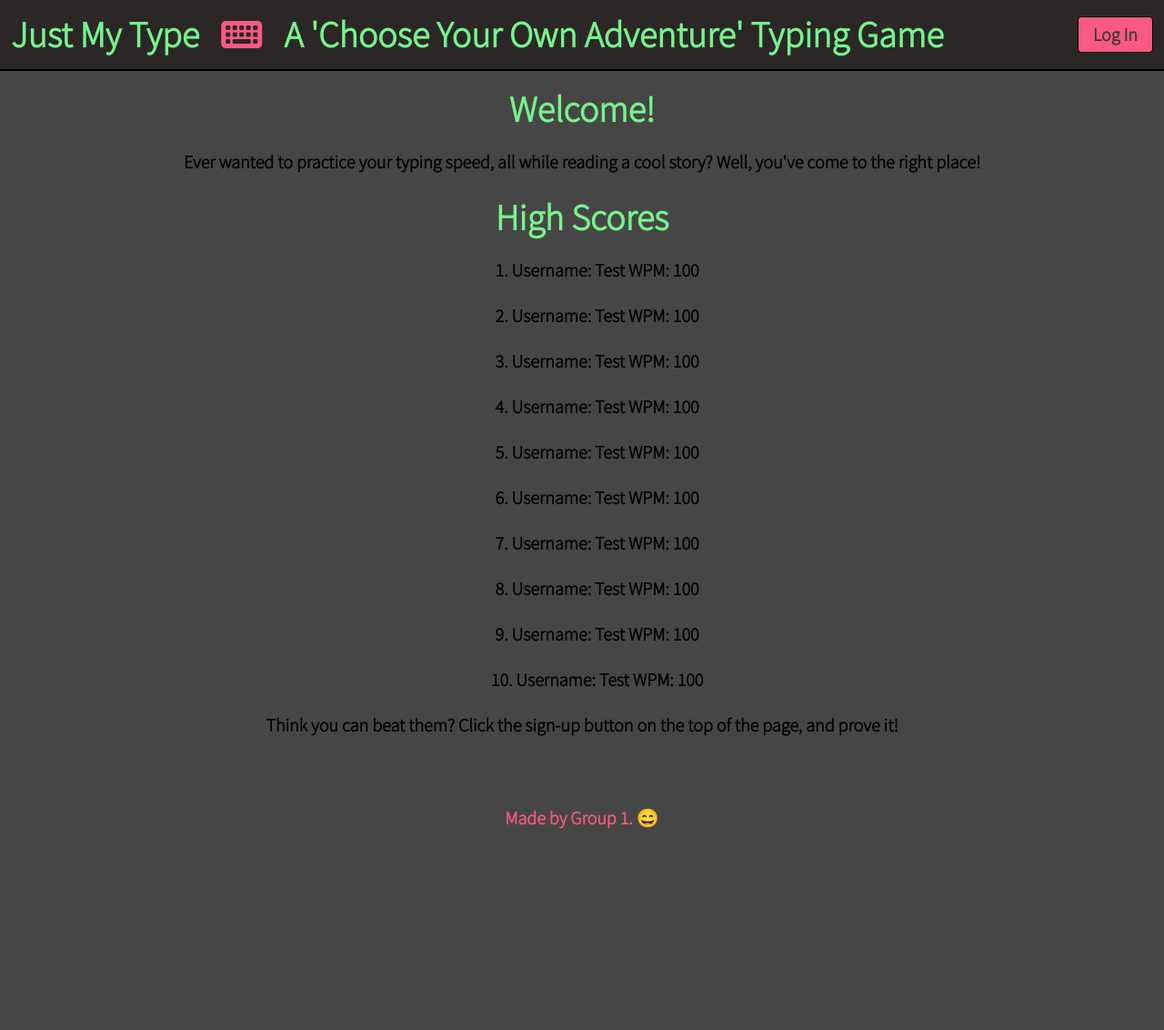
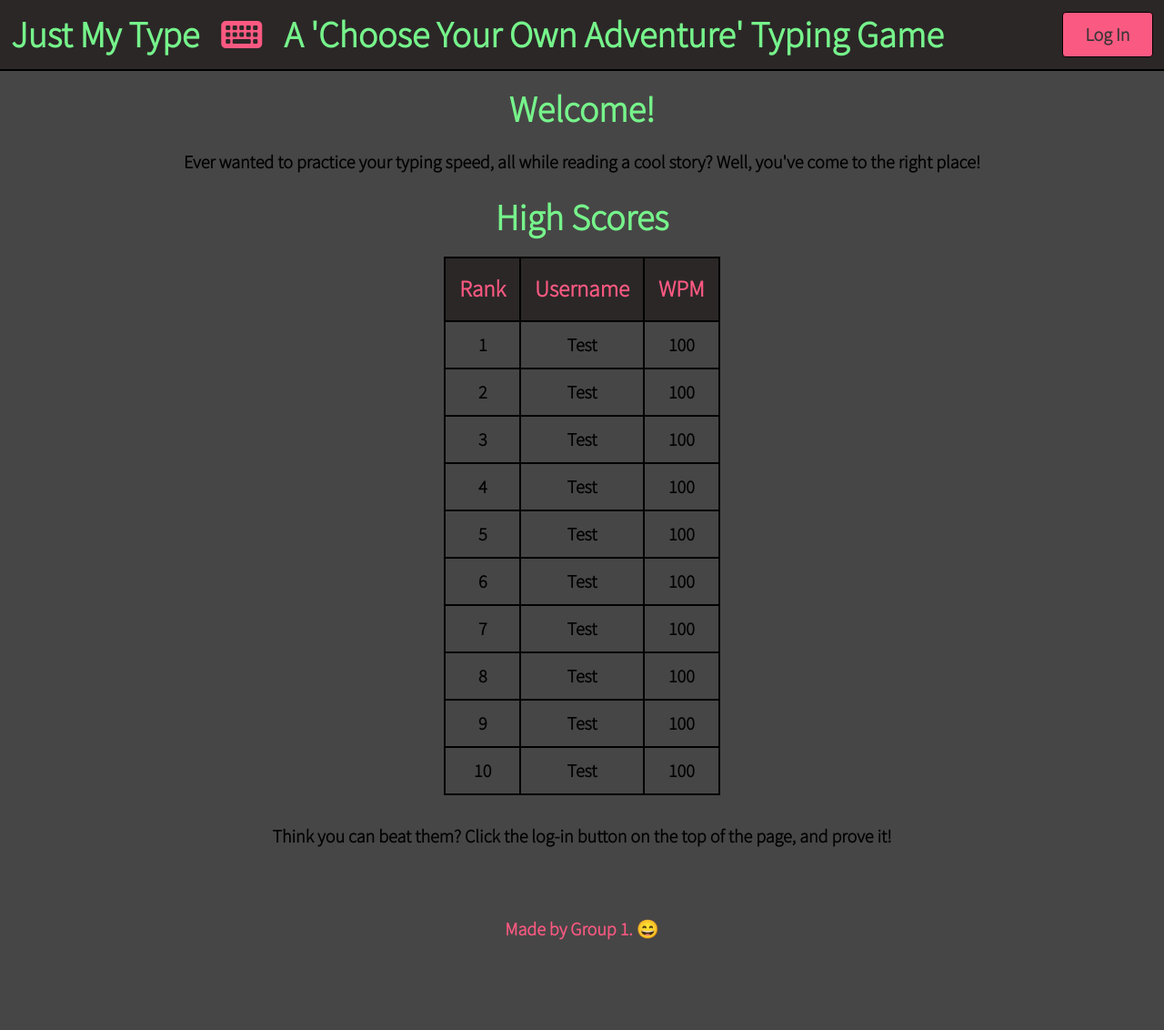
Before and after one commit to Amado-bot/just-my-type, a web app: file public/landing.html in a window 1280 px wide. Shown: the whole page at 91% size. Before the commit the page ends 911 px from the top, so only its background shows below. Run offline with its HTML, style and script files only (its server is not run), Linux system fonts and the light colour scheme; some libraries are stand-ins or nearby versions.

Commit message:
created a high scores table

```diff
--- a/public/landing.html
+++ b/public/landing.html
@@ -52,24 +52,68 @@
     <div class="content has-text-centered">
 
         <h1> High Scores</h1>
-        <ol>
-            <ul>1. Username: Test  WPM: 100</ul>
-            <ul>2. Username: Test  WPM: 100</ul>
-            <ul>3. Username: Test  WPM: 100</ul>
-            <ul>4. Username: Test  WPM: 100</ul>
-            <ul>5. Username: Test  WPM: 100</ul>
-            <ul>6. Username: Test  WPM: 100</ul>
-            <ul>7. Username: Test  WPM: 100</ul>
-            <ul>8. Username: Test  WPM: 100</ul>
-            <ul>9. Username: Test  WPM: 100</ul>
-            <ul>10. Username: Test  WPM: 100</ul>
 
+        <table class="table  center">
+            <tbody>
+              <tr>
+                  <th>Rank</th>
+                  <th>Username</th>
+                  <th>WPM</th>
+              </tr>
+              <tr>
+                <td>1</td>
+                <td>Test</td>
+                <td>100</td>
+              </tr>
+              <tr>
+                <td>2</td>
+                <td>Test</td>
+                <td>100</td>
+              </tr>
+              <tr>
+                <td>3</td>
+                <td>Test</td>
+                <td>100</td>
+              </tr>
+              <tr>
+                <td>4</td>
+                <td>Test</td>
+                <td>100</td>
+              </tr>
+              <tr>
+                <td>5</td>
+                <td>Test</td>
+                <td>100</td>
+              </tr>
+              <tr>
+                <td>6</td>
+                <td>Test</td>
+                <td>100</td>
+              </tr>
+              <tr>
+                <td>7</td>
+                <td>Test</td>
+                <td>100</td>
+              </tr>
+              <tr>
+                <td>8</td>
+                <td>Test</td>
+                <td>100</td>
+              </tr>
+              <tr>
+                <td>9</td>
+                <td>Test</td>
+                <td>100</td>
+              </tr>
+              <tr>
+                <td>10</td>
+                <td>Test</td>
+                <td>100</td>
+              </tr>
 
-
-
-
-        </ol>
-        <p> Think you can beat them? Click the sign-up button on the top of the page, and prove it!</p>
+            </tbody>
+          </table>
+        <p> Think you can beat them? Click the log-in button on the top of the page, and prove it!</p>
     </div>
     <!-- high scores end -->
 
--- a/public/stylesheets/landing-styles.css
+++ b/public/stylesheets/landing-styles.css
@@ -5,37 +5,41 @@
     font-weight: 1000;
 }
 
-body, .footer {
+body, html, .footer {
     background: rgb(71, 70, 70);
 }
 
-.footer p {
-    color: rgb(250, 89, 129);
-    font-weight: bolder;
-}
 
 .content h1 {
     color:rgb(118, 243, 139);
     margin-top: 20px;
 }
+
 .titles {
     font-size: 40px;
     font-weight: bolder;
     color: rgb(0, 0, 0);
 }
 
+/* keyboard emoji style */
+
 .fas {
     color:rgb(250, 89, 129);
 }
-
+/* button stylings */
 .button {
     background-color:rgb(250, 89, 129);
     border-color: black;
+    font-size: 20px;
+    width: 100px;
 }
-
 .button:hover {
     background-color:rgb(118, 243, 139);
 }
+
+/* end button stylings */
+
+/* navbar stylings */
 
 .navbar-item, .navbar-menu {
     color:rgb(118, 243, 139);
@@ -43,8 +47,45 @@ body, .footer {
     border-bottom: 2px solid black;
 }
 
+/* end navbar stylings */
+
+/* high-scores list stylings */
 
 ul {
     max-width: 93%;
+}
 
+.table {
+    background-color: rgb(71, 70, 70);
+    border-spacing: none;
+    margin-left: 20px;
+    max-width: fit-content;
+    font-size: 30px;
 }
+
+.content table th {
+    color: rgb(250, 89, 129);
+    background-color: rgb(43, 39, 39);
+    font-size: 25px;
+    padding: 15px;
+    border: 2px solid black;
+    margin-bottom: 2px;
+}
+
+.content table tr, .content table td {
+    border:2px solid black;
+    border-bottom: 2px solid black;
+}
+.center {
+    margin-left: auto;
+    margin-right: auto;
+}
+
+/* end high-scores list stylings */
+
+/* footer stylings */
+
+.footer p {
+    color: rgb(250, 89, 129);
+    font-weight: bolder;
+}
```
Also changed, not shown: public/stylesheets/game-styles.css (+17 -13 lines).
